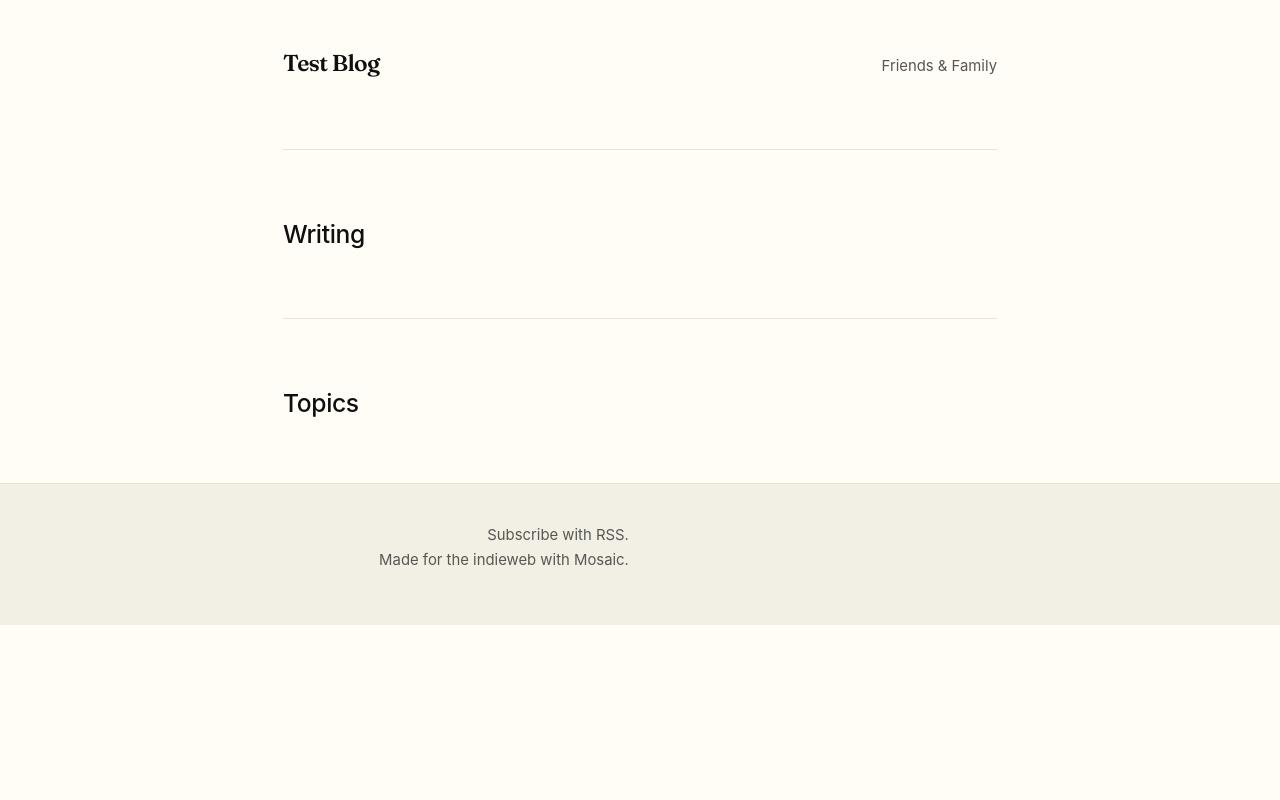
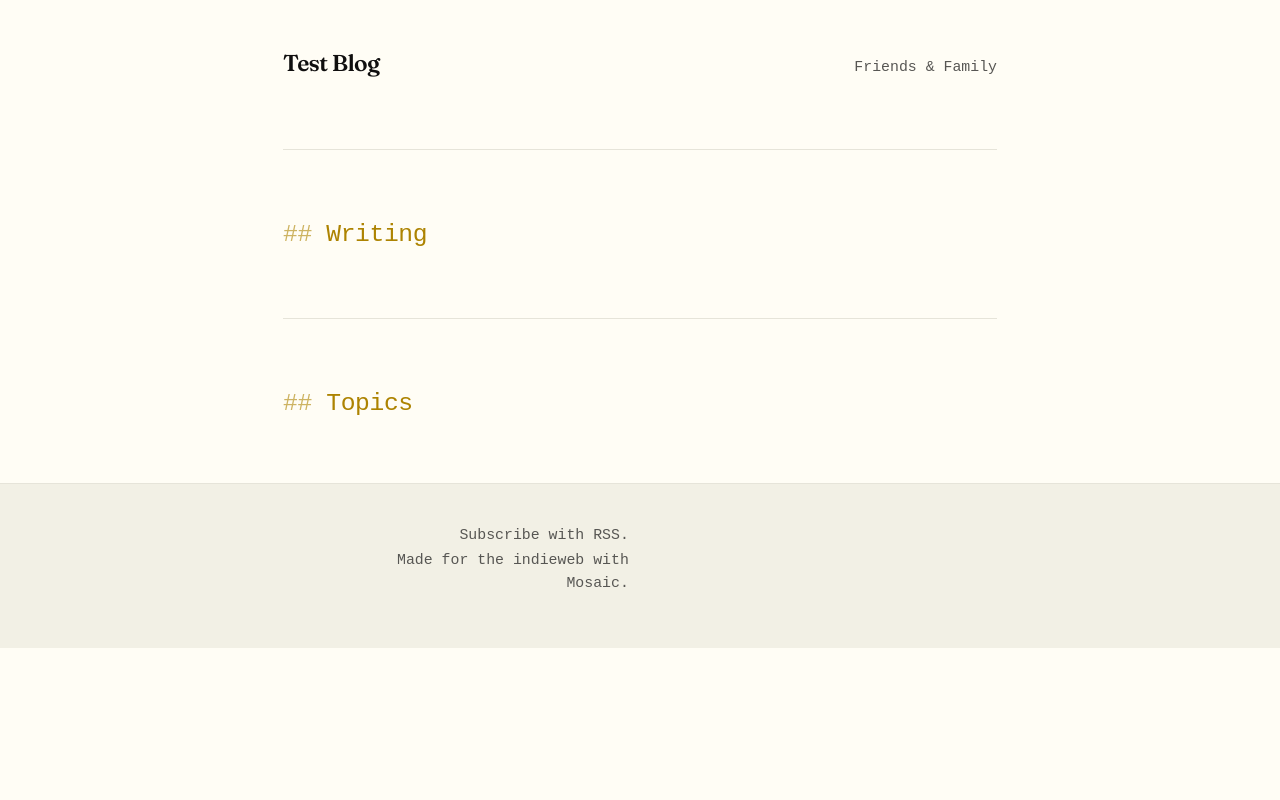
Before and after one commit to j23n/django-mosaic, a Django app: page / in a window 1280 px wide. Run offline with Django 5.2, Linux system fonts and the light colour scheme; data that the repository does not hold is empty; some libraries are stand-ins or nearby versions.

Commit message:
style: monospace font, yellow heading accents, markdown-style ## / ### prefixes
Co-Authored-By: Claude Sonnet 4.6 <noreply@anthropic.com>

```diff
--- a/src/django_mosaic/static/mosaic/css/style.css
+++ b/src/django_mosaic/static/mosaic/css/style.css
@@ -58,7 +58,7 @@ textarea { overflow:auto }
    ============================================================ */
 :root {
   --font-display: 'Fraunces', Georgia, 'Times New Roman', serif;
-  --font-content: -apple-system, BlinkMacSystemFont, "Segoe UI", Helvetica, Arial, sans-serif, "Apple Color Emoji", "Segoe UI Emoji";
+  --font-content: 'Courier New', Courier, var(--font-mono);
   --font-mono: ui-monospace, SFMono-Regular, "Cascadia Code", "IBM Plex Mono", "Roboto Mono", "DejaVu Sans Mono", "Liberation Mono", Menlo, Monaco, "Consolas", "Source Code Pro", monospace;
   --border-radius: 4px;
   --font-small: 0.875em;
@@ -164,7 +164,8 @@ textarea { overflow:auto }
   --color-highlight: var(--flexoki-yellow-100);
   --color-action: var(--flexoki-green-600);
   --color-bg-hover: var(--flexoki-green-50);
-  --color-selection: rgba(190,201,126,0.3)
+  --color-selection: rgba(190,201,126,0.3);
+  --color-heading-accent: var(--flexoki-yellow-600)
 }
 
 /* ============================================================
@@ -183,7 +184,8 @@ textarea { overflow:auto }
     --color-highlight: var(--flexoki-yellow-900);
     --color-action: var(--flexoki-green-400);
     --color-bg-hover: var(--flexoki-green-950);
-    --color-selection: rgba(135,154,57,0.2)
+    --color-selection: rgba(135,154,57,0.2);
+    --color-heading-accent: var(--flexoki-yellow-400)
   }
 }
 
@@ -254,8 +256,10 @@ h1, h2, h3, h4, h5, h6 {
   position:relative
 }
 h1 { font-weight:500; font-size:calc(1.6em + 0.45vw); letter-spacing:-0.025em; line-height:1.2; margin-top:1.5em; margin-bottom:0.25em }
-h2 { font-weight:var(--heading-weight); font-size:1.45em; letter-spacing:-0.015em; margin-top:1.5em; margin-bottom:0.5em; line-height:1.3 }
+h2 { font-weight:var(--heading-weight); font-size:1.45em; letter-spacing:-0.015em; margin-top:1.5em; margin-bottom:0.5em; line-height:1.3; color:var(--color-heading-accent) }
+h2::before { content:'## '; opacity:0.6 }
 h3 { font-weight:var(--heading-weight); font-size:1.15em; letter-spacing:-0.01em; line-height:1.3; margin-top:1.25em; margin-bottom:0.4em }
+h3::before { content:'### '; color:var(--color-heading-accent); opacity:0.6; font-weight:400 }
 h4 { font-size:1em; font-weight:600; line-height:1.3; margin-top:1em; margin-bottom:0.25em }
 h5 { font-weight:600; font-size:0.875em; font-variant-caps:small-caps; letter-spacing:0.02em; margin-bottom:0.75em; margin-top:1em }
 h6 { font-weight:400; font-size:0.875em; color:var(--color-tx-muted); margin-top:1em; margin-bottom:0.25em }
```
